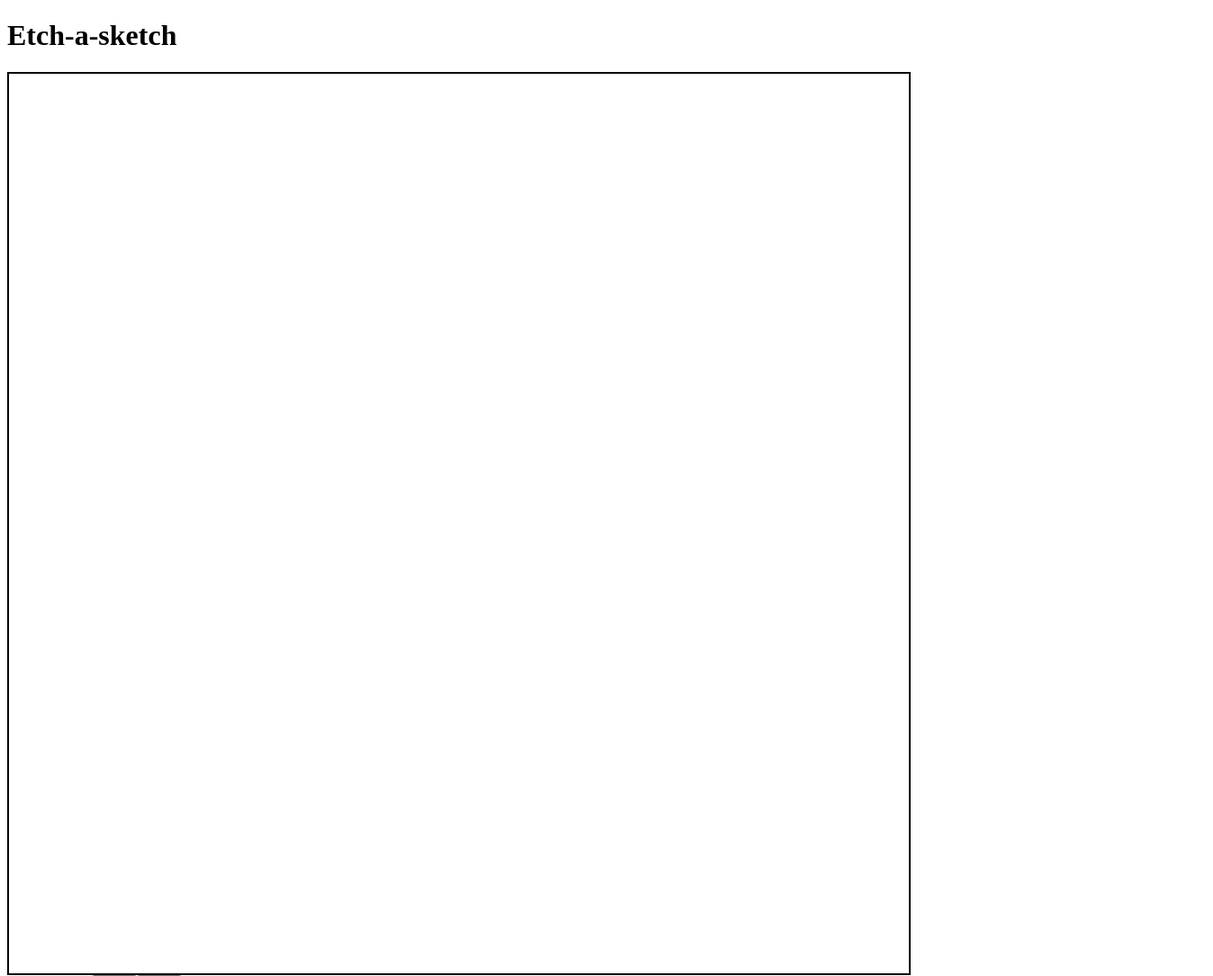
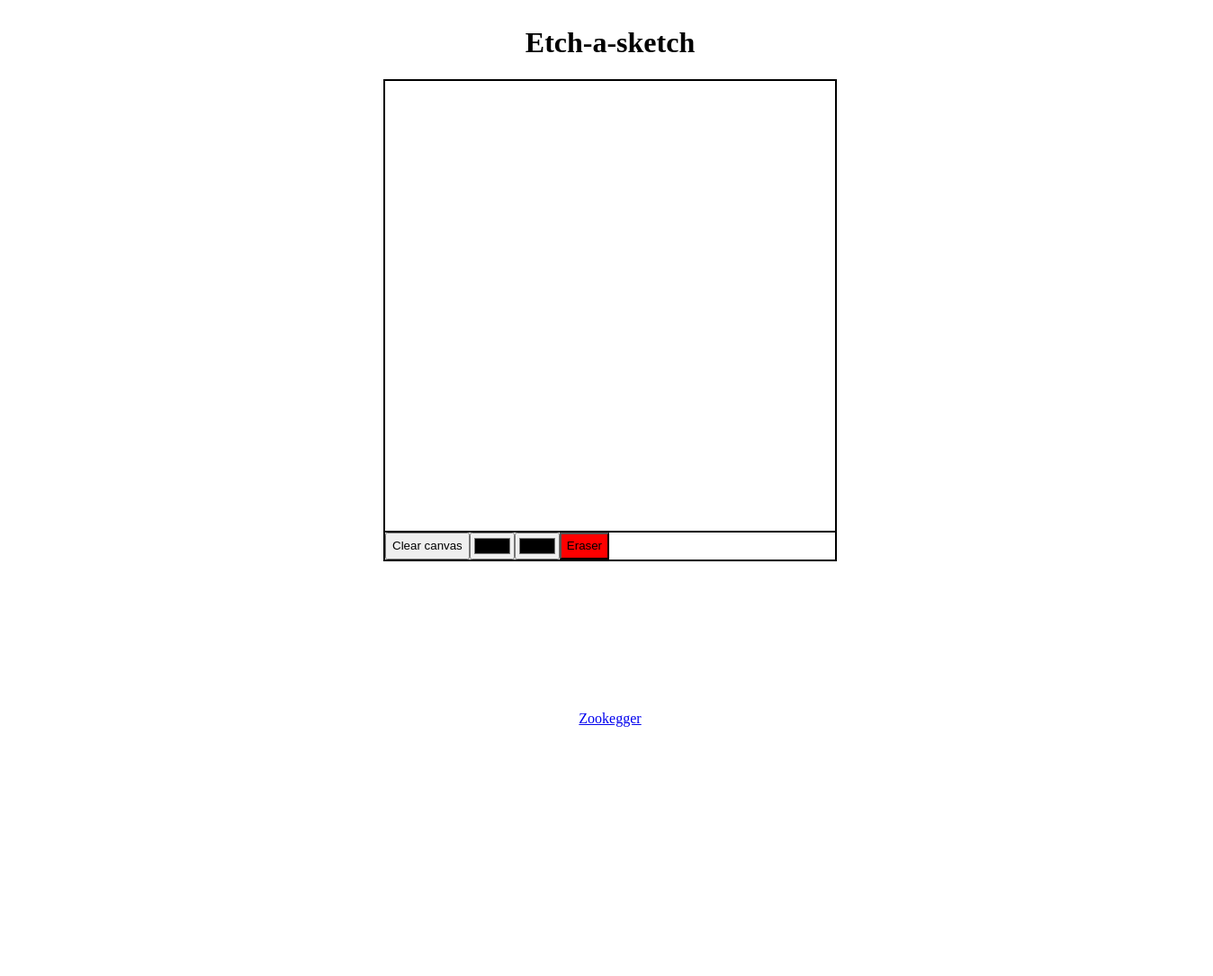
Before and after one commit to Zookegger/Etch-a-sketch, a plain HTML site: page index.html in a window 1280 px wide. Shown: the top 1085 px of the page at 90% size, 1348 px wide, since content can reach past the window. After the commit the page ends 816 px from the top, so only its background shows below. Drawn offline with Linux system fonts and the light colour scheme.

Commit message:
Refined the program

```diff
--- a/index.html
+++ b/index.html
@@ -7,10 +7,16 @@
         <title>Etch-a-sketch</title>
     </head>
     <body>
+        <div class="header">
+            <h1>Etch-a-sketch</h1>
+        </div>
         <main id="body">
-            <h1>Etch-a-sketch</h1>
             <div class="grid" id="grid"></div>
+            <div class="button-container" id="button-container"></div>
             <script src="script.js" defer></script>
         </main>
+        <div class="footer">
+            <a href="https://github.com/Zookegger/Etch-a-sketch">Zookegger</a>
+        </div>
     </body>
 </html>
--- a/script.js
+++ b/script.js
@@ -1,16 +1,19 @@
 const DEFAULT_SIZE = 10;
 const DEFAULT_COLOR = "#000000";
+const DEFAULT_BUTTON_HEIGHT = 30;
 
 const grid = document.getElementById("grid");
 const body = document.getElementById("body");
 
-const clear = createButton("Clear canvas", clearGrid);
+const buttonContainer = document.getElementById("button-container");
+const clear = createButton("Clear canvas", "clear-button", clearGrid);
 
-const primaryColorPicker = createColorPicker(DEFAULT_COLOR, (e) => currentPrimaryColor = e.target.value);
-const secondaryColorPicker = createColorPicker(DEFAULT_COLOR, (e) => currentSecondaryColor = e.target.value);
+const primaryColorPicker = createColorPicker(DEFAULT_COLOR, "primaryColorPicker", (e) => currentPrimaryColor = e.target.value);
+const secondaryColorPicker = createColorPicker(DEFAULT_COLOR, "secondaryColorPicker", (e) => currentSecondaryColor = e.target.value);
 
-function createColorPicker(color, inputHandler) {
+function createColorPicker(color, id, inputHandler) {
     const colorPicker = document.createElement("input");
+    colorPicker.setAttribute("id", id);
     colorPicker.type = "color";
     colorPicker.value = color;
     colorPicker.addEventListener("input", inputHandler);
@@ -37,13 +40,16 @@ document.body.onmouseup = () => {
     rightMouseDown = false;
 }
 
-function createButton(text, eventHandler) {
+function createButton(text, id, eventHandler) {
     const button = document.createElement("button");
+    button.setAttribute("id" , id);
     button.innerText = text;
     button.addEventListener("mousedown", eventHandler);
     return button;
 }
 
+const eraser = createButton("Eraser", "eraser-button", erase);
+eraser.style.backgroundColor = "#FF0000";
 
 function setupGrid(size) {
     grid.style.gridTemplateColumns = `repeat(${size}, 1fr)`;
@@ -71,12 +77,32 @@ function changeColor(event) {
     }
 }
 
+let eraserStatus = false;
+function erase(e) {
+    eraserStatus = !eraserStatus;
+    if (eraserStatus === false) {
+        currentPrimaryColor = "#FFFFFF";
+        eraser.style.backgroundColor = "#3ef32e";
+    }
+    if (eraserStatus === true) {
+        eraser.style.backgroundColor = "#FF0000";
+        currentPrimaryColor = primaryColorPicker.value;
+    }
+}
 
 function clearGrid() {
     setupGrid(DEFAULT_SIZE);
 }
 
 setupGrid(DEFAULT_SIZE);
-body.appendChild(clear);
-body.appendChild(primaryColorPicker);
-body.appendChild(secondaryColorPicker);
+
+clear.style.height = `${DEFAULT_BUTTON_HEIGHT}px`;
+eraser.style.height = `${DEFAULT_BUTTON_HEIGHT}px`;
+primaryColorPicker.style.height = `${DEFAULT_BUTTON_HEIGHT}px`;
+secondaryColorPicker.style.height = `${DEFAULT_BUTTON_HEIGHT}px`;
+
+buttonContainer.appendChild(clear);
+buttonContainer.appendChild(primaryColorPicker);
+buttonContainer.appendChild(secondaryColorPicker);
+buttonContainer.appendChild(eraser);
+body.appendChild(buttonContainer);
--- a/style.css
+++ b/style.css
@@ -1,6 +1,33 @@
 .grid {
     display: grid;
     border: 2px solid black;
-    width: 1000px;
-    height: 1000px;
+    width: 500px;
+    height: 500px;
 }
+.grid-pixel:hover {
+    border: 1px solid black;
+}
+
+#button-container {
+    display: flex;
+    justify-items: left;
+    justify-content: left;
+    align-items: center;
+    width: 500px;
+    border: 2px solid black;
+    border-top: 0;
+}
+main {
+    flex-grow: 1;
+}
+
+body {
+    display: flex;
+    flex-direction: column;
+    justify-content: center;
+    align-items: center;
+    height: 100vh;
+    width: 100vw;
+    overflow: hidden;
+    padding: 0 30px;
+}
```
